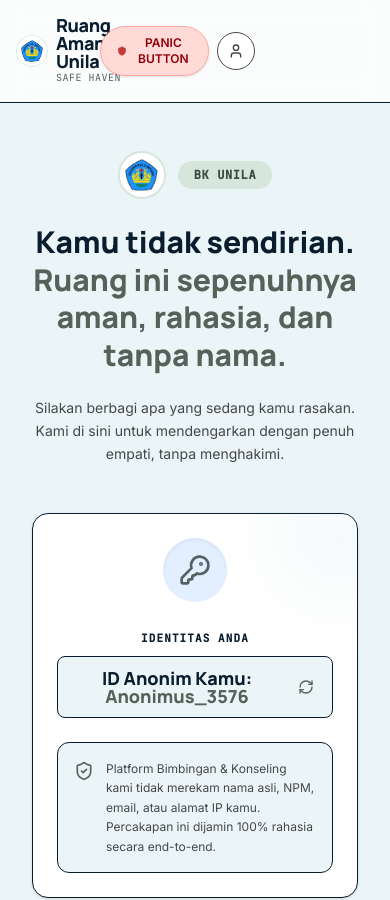
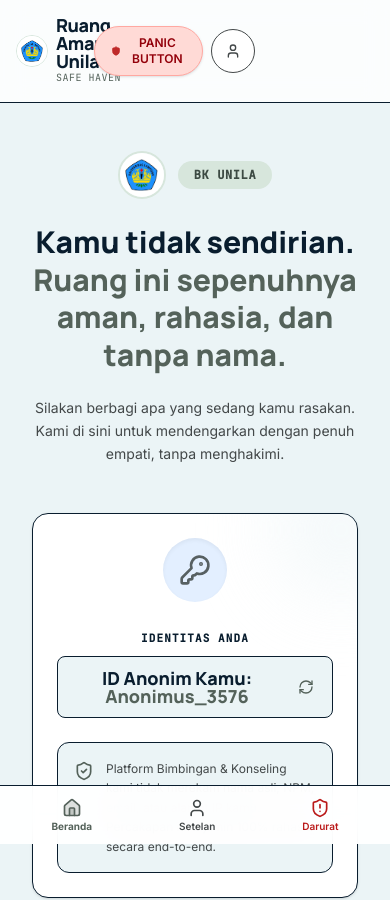
Before and after one commit to devwanrpl-2413025009/ruang-aman, a React (Vite) app: page / in a window 390 px wide. Shown: the top 900 px of the page. Built offline with nearby package versions, Linux system fonts and the light colour scheme.

Commit message:
fix: mobile UI overhaul — bottom nav, responsive heights, collapsible sidebar, touch targets

```diff
--- a/src/App.tsx
+++ b/src/App.tsx
@@ -8,6 +8,7 @@ import SelfHelpView from "./components/SelfHelpView";
 import CounselorView from "./components/CounselorView";
 import SettingsView from "./components/SettingsView";
 import CounselorLogin from "./components/CounselorLogin";
+import MobileNav from "./components/MobileNav";
 import FeedbackModal from "./components/FeedbackModal";
 import { ShieldAlert, Heart, Phone, X, ShieldCheck } from "lucide-react";
 
@@ -274,7 +275,7 @@ export default function App() {
       />
 
       {/* Main Workspace Frame */}
-      <main className="flex-grow flex flex-col p-4 md:p-8 max-w-7xl mx-auto w-full">
+      <main className="flex-grow flex flex-col p-4 md:p-8 pb-[72px] md:pb-8 max-w-7xl mx-auto w-full">
         {currentView === AppView.HOME && (
           <LandingView
             studentId={studentId}
@@ -326,6 +327,14 @@ export default function App() {
 
       {/* Shared Footline Attribution */}
       <Footer onNavigate={setCurrentView} />
+
+      {/* Mobile Bottom Navigation (md:hidden) */}
+      <MobileNav
+        currentView={currentView}
+        onNavigate={handleRoleNavigate}
+        onOpenEmergency={() => setEmergencyOpen(true)}
+        userRole={userRole}
+      />
 
       {/* Modern Glassmorphic Emergency hotline Overlay Modal */}
       {emergencyOpen && (
--- a/src/components/ChatView.tsx
+++ b/src/components/ChatView.tsx
@@ -87,7 +87,7 @@ export default function ChatView({
   };
 
   return (
-    <div className="flex-grow flex flex-col max-w-5xl mx-auto w-full px-4 h-[calc(100vh-100px)] min-h-[600px]">
+    <div className="flex-grow flex flex-col max-w-5xl mx-auto w-full px-4 h-[calc(100vh-180px)] md:h-[calc(100vh-100px)] min-h-[50vh] md:min-h-[600px]">
       {/* Dynamic Chat Frame */}
       <div className="flex-grow flex flex-col bg-white rounded-2xl shadow-sm border border-outline-variant/30 overflow-hidden relative my-4 h-full">
 
@@ -115,7 +115,7 @@ export default function ChatView({
           <div className="flex items-center gap-2">
             <button
               onClick={() => setShowClearConfirm(true)}
-              className="text-charcoal-muted hover:text-coral-panic transition-colors p-2.5 rounded-full hover:bg-coral-pink flex items-center gap-2 group cursor-pointer"
+              className="text-charcoal-muted hover:text-coral-panic transition-colors p-2.5 min-w-[44px] min-h-[44px] rounded-full hover:bg-coral-pink flex items-center gap-2 group cursor-pointer"
               title="Akhiri Sesi &amp; Hapus Riwayat"
               id="btn-clear-chat"
             >
--- a/src/components/Header.tsx
+++ b/src/components/Header.tsx
@@ -110,7 +110,7 @@ export default function Header({
           {/* Settings / Profile Trigger */}
           <button
             onClick={() => onNavigate(AppView.SETTINGS)}
-            className={`p-2.5 rounded-full transition-all flex items-center justify-center border cursor-pointer ${
+            className={`p-2.5 min-w-[44px] min-h-[44px] rounded-full transition-all flex items-center justify-center border cursor-pointer ${
               currentView === AppView.SETTINGS
                 ? "bg-sage-light text-sage-primary border-sage-primary"
                 : "bg-white hover:bg-background-soft border-outline-variant/30 text-charcoal-muted"
--- /dev/null
+++ b/src/components/MobileNav.tsx
@@ -0,0 +1,58 @@
+import { Home, MessageCircle, Heart, User, ShieldAlert } from "lucide-react";
+import { AppView } from "../types";
+
+interface MobileNavProps {
+  currentView: AppView;
+  onNavigate: (view: AppView) => void;
+  onOpenEmergency: () => void;
+  userRole: "none" | "anonimus" | "bk";
+}
+
+export default function MobileNav({ currentView, onNavigate, onOpenEmergency, userRole }: MobileNavProps) {
+  const navItems: { view: AppView; label: string; icon: typeof Home; show: boolean }[] = [
+    { view: AppView.HOME, label: "Beranda", icon: Home, show: true },
+    { view: AppView.CHAT, label: "Curhat", icon: MessageCircle, show: userRole === "anonimus" },
+    { view: AppView.SELF_HELP, label: "Bantuan", icon: Heart, show: userRole === "anonimus" },
+    { view: AppView.SETTINGS, label: "Setelan", icon: User, show: true },
+  ];
+
+  const visibleItems = navItems.filter((item) => item.show);
+
+  return (
+    <nav
+      className="md:hidden fixed bottom-0 left-0 right-0 z-50 bg-white/95 backdrop-blur-lg border-t border-outline-variant/30"
+      style={{ paddingBottom: "env(safe-area-inset-bottom, 0px)" }}
+    >
+      <div className="flex items-center justify-around px-2 py-1 max-w-lg mx-auto">
+        {visibleItems.map((item) => {
+          const Icon = item.icon;
+          const isActive = currentView === item.view;
+          return (
+            <button
+              key={item.view}
+              onClick={() => onNavigate(item.view)}
+              className={`flex flex-col items-center gap-0.5 py-2 px-3 rounded-xl transition-all min-w-[56px] ${
+                isActive
+                  ? "text-sage-primary"
+                  : "text-charcoal-muted hover:text-charcoal-dark"
+              }`}
+            >
+              <Icon className={`w-5 h-5 ${isActive ? "fill-sage-primary/20" : ""}`} />
+              <span className={`text-[10px] leading-tight ${isActive ? "font-bold" : "font-semibold"}`}>
+                {item.label}
+              </span>
+            </button>
+          );
+        })}
+
+        <button
+          onClick={onOpenEmergency}
+          className="flex flex-col items-center gap-0.5 py-2 px-3 rounded-xl text-coral-panic hover:text-red-700 transition-all min-w-[56px]"
+        >
+          <ShieldAlert className="w-5 h-5" />
+          <span className="text-[10px] font-semibold leading-tight">Darurat</span>
+        </button>
+      </div>
+    </nav>
+  );
+}
--- a/src/components/SettingsView.tsx
+++ b/src/components/SettingsView.tsx
@@ -107,10 +107,10 @@ export default function SettingsView({
           </div>
 
           {/* Segmented Picker */}
-          <div className="flex bg-background-soft p-1 rounded-full border border-outline-variant/20 self-start sm:self-auto shrink-0 select-none">
+          <div className="flex w-full sm:w-auto bg-background-soft p-1 rounded-full border border-outline-variant/20 self-start sm:self-auto shrink-0 select-none">
             <button
               onClick={() => handleTextSizeChange("normal")}
-              className={`px-4 py-2 rounded-full font-sans text-xs font-semibold tracking-wide transition-all cursor-pointer ${
+              className={`flex-1 min-w-0 px-3 md:px-4 py-2 rounded-full font-sans text-xs font-semibold tracking-wide transition-all cursor-pointer ${
                 settings.textSize === "normal"
                   ? "bg-white text-charcoal-dark shadow-sm"
                   : "text-charcoal-muted hover:text-charcoal-dark"
@@ -120,7 +120,7 @@ export default function SettingsView({
             </button>
             <button
               onClick={() => handleTextSizeChange("besar")}
-              className={`px-4 py-2 rounded-full font-sans text-xs font-semibold tracking-wide transition-all cursor-pointer ${
+              className={`flex-1 min-w-0 px-3 md:px-4 py-2 rounded-full font-sans text-xs font-semibold tracking-wide transition-all cursor-pointer ${
                 settings.textSize === "besar"
                   ? "bg-white text-charcoal-dark shadow-sm"
                   : "text-charcoal-muted hover:text-charcoal-dark"
@@ -130,7 +130,7 @@ export default function SettingsView({
             </button>
             <button
               onClick={() => handleTextSizeChange("ekstra-besar")}
-              className={`px-4 py-2 rounded-full font-sans text-xs font-semibold tracking-wide transition-all cursor-pointer ${
+              className={`flex-1 min-w-0 px-3 md:px-4 py-2 rounded-full font-sans text-xs font-semibold tracking-wide transition-all cursor-pointer ${
                 settings.textSize === "ekstra-besar"
                   ? "bg-white text-charcoal-dark shadow-sm"
                   : "text-charcoal-muted hover:text-charcoal-dark"
```
Also changed, not shown: src/components/CounselorView.tsx (+36 -7 lines).
